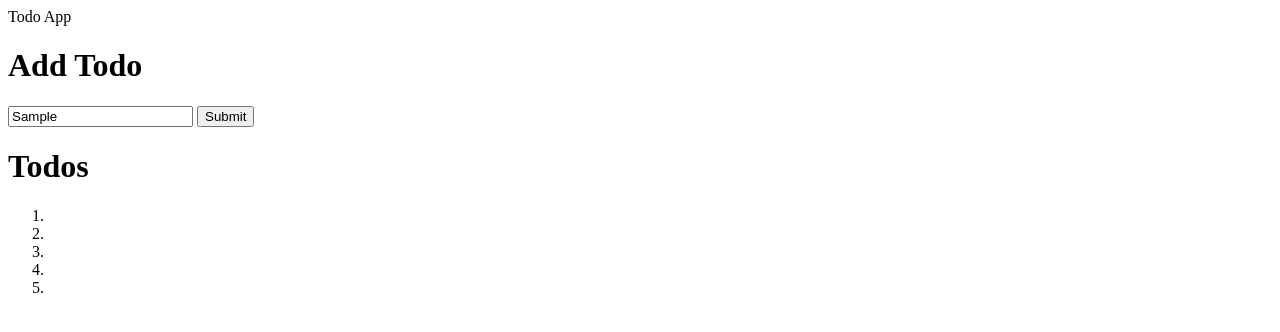
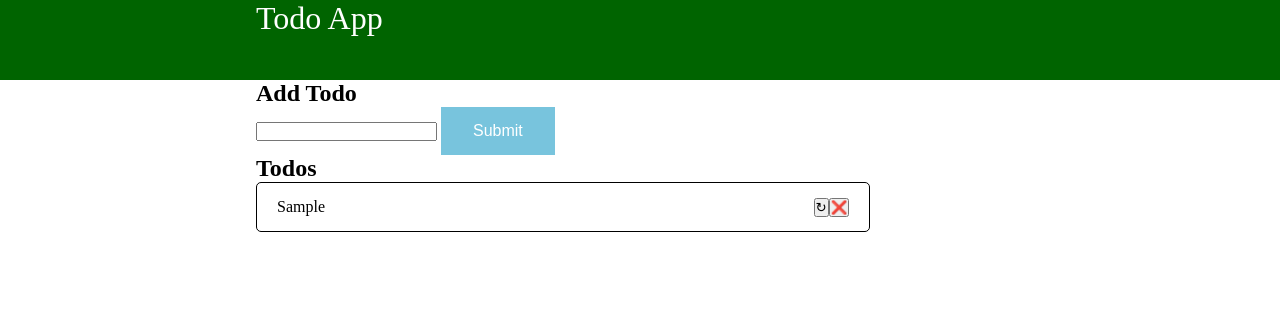
Before and after one commit to inpyoianlee/Todo-App, a plain HTML site: page index.html in a window 1280 px wide. Both pictures are taken after typing "Sample" into the empty fields and a click on the button "Submit". Drawn offline with Linux system fonts and the light colour scheme.

Commit message:
Finished the functionality, only need styling

```diff
--- a/index.html
+++ b/index.html
@@ -1,31 +1,72 @@
 <!DOCTYPE html>
 <html lang="en">
+
 <head>
     <meta charset="UTF-8">
     <meta http-equiv="X-UA-Compatible" content="IE=edge">
     <meta name="viewport" content="width=device-width, initial-scale=1.0">
     <link rel="stylesheet" href="./styles.css">
-    <script src="scripts.js"></script>
+
     <title>Document</title>
 </head>
+
 <body>
     <header class="main-header">Todo App</header>
 
+    <section class="todo-section">
     <div>
         <h1>Add Todo</h1>
-        <input class="inputbox" type="text"> <button>Submit</button>
+        <input class="inputbox" type="text"> <button class="submit-button">Submit</button>
     </div>
 
+
     <div>
-    <h1 class="todos">Todos</h1>
+        <h1 class="todos">Todos</h1>
         <ol class="ol-item">
-            <li class="list-item"></li>
-            <li class="list-item"></li>
-            <li class="list-item"></li>
-            <li class="list-item"></li>
-            <li class="list-item"></li>
+            <!-- <li class="list-item">
+                <div class="list-item-text">Item 1</div>
+                <div class="list-item-buttons">
+                    <button class="item-refresh">↻</button>
+                    <button class="item-X">❌</button>
+                </div>
+            </li>
+
+            <li class="list-item">
+                <div class="list-item-text">Item 2</div>
+                <div class="list-item-buttons">
+                    <button class="item-refresh">↻</button>
+                    <button class="item-X">❌</button>
+                </div>
+            </li>
+
+            <li class="list-item">
+                <div class="list-item-text">Item 3</div>
+                <div class="list-item-buttons">
+                    <button class="item-refresh">↻</button>
+                    <button class="item-X">❌</button>
+                </div>
+            </li>
+
+            <li class="list-item">
+                <div class="list-item-text">Item 4</div>
+                <div class="list-item-buttons">
+                    <button class="item-refresh">↻</button>
+                    <button class="item-X">❌</button>
+                </div>
+            </li>
+
+            <li class="list-item">
+                <div class="list-item-text">Item 5</div>
+                <div class="list-item-buttons">
+                    <button class="item-refresh">↻</button>
+                    <button class="item-X">❌</button>
+                </div>
+            </li> -->
         </ol>
     </div>
+</section>
+<script src="scripts.js"></script>
+</body>
 
-</body>
+
 </html>
--- a/scripts.js
+++ b/scripts.js
@@ -0,0 +1,73 @@
+const l = (item) => console.log(item);
+
+let updateLi;
+
+let submitButton = document.querySelector('.submit-button');
+let list = document.querySelector('.ol-item');
+// let xButton = document.querySelector('.item-X');
+let refreshButtons = document.querySelectorAll('.item-refresh');
+
+
+submitButton.addEventListener('click', (e) => {
+    e.preventDefault();
+    let inputBox = document.querySelector('.inputbox');
+    // console.log(inputBox.value);
+    if (submitButton.innerText == 'Update') {
+        updateLi.firstChild.innerText = inputBox.value;
+        console.log(updateLi.firstChild.innerText);
+        submitButton.innerText = 'Submit';
+    } else {
+        list.append(generateTodo(inputBox.value));
+    }
+    inputBox.value = '';
+});
+
+
+const generateTodo = (str) => {
+    // creates new list item
+    let newLi = document.createElement('li');
+    newLi.className = 'list-item';
+    // newLi.id =
+    // new textDiv for the list item
+    let newTextDiv = document.createElement('div');
+    newTextDiv.className = 'list-item-text';
+    // new button div for the list item
+    let newButtonDiv = document.createElement('div');
+    newButtonDiv.className = 'list-item-buttons';
+    // new buttons for the button div in the list item
+    let newRefreshButton = document.createElement('button');
+    newRefreshButton.className = 'item-refresh';
+    newRefreshButton.innerHTML = '↻';
+    let newXButton = document.createElement('button');
+    newXButton.className = 'item-X';
+    newXButton.innerHTML = '❌';
+
+    newXButton.addEventListener('click', (e) => {
+        newLi.remove();
+    });
+
+    newRefreshButton.addEventListener('click', (e) => {
+        submitButton.innerHTML = "Update";
+        updateLi = e.target.parentNode.parentNode;
+        let inputBox = document.querySelector('.inputbox');
+        inputBox.value = updateLi.firstChild.innerText;
+    });
+
+
+
+    newButtonDiv.append(newRefreshButton);
+    newButtonDiv.append(newXButton);
+
+    newLi.append(newTextDiv);
+    newLi.append(newButtonDiv);
+
+    newTextDiv.innerText = str;
+    return newLi
+};
+
+
+// xButton.addEventListener('click', (e) => {
+//   e.preventDefault();
+//   l(xButton.parentNode())
+
+// });
--- a/styles.css
+++ b/styles.css
@@ -0,0 +1,59 @@
+* {
+  padding: 0;
+  margin: 0;
+  box-sizing: border-box;
+
+}
+
+.main-header {
+  display: flex;
+  padding-left: 20%;
+  height: 80px;
+  color: white;
+  background-color: darkgreen;
+  justify-content: flex-start;
+  font-size: xx-large;
+
+}
+
+.entire-todo {
+  border: black 10px;
+  padding:5%;
+  margin:5%;
+  grid-template-columns: 250px 1fr;
+  justify-content: center;
+  align-items: left;
+}
+
+.ol-item {
+  list-style: none;
+}
+
+.list-item {
+  align-items: center;
+  display: flex;
+  padding: 20px;
+  width: 80%;
+  height: 50px;
+  border-style: solid;
+  border-width: 1px;
+  border-radius: 5px 5px 5px 5px;
+  justify-content: space-between;
+}
+
+.todo-section {
+
+ margin-right: 20%;
+ margin-left: 20%;
+}
+
+.submit-button {
+  background-color: rgb(120, 196, 221);
+  border: none;
+  color: white;
+  padding: 15px 32px;
+  text-align: center;
+  text-decoration: none;
+  display: inline-block;
+  font-size: 16px;
+}
```
